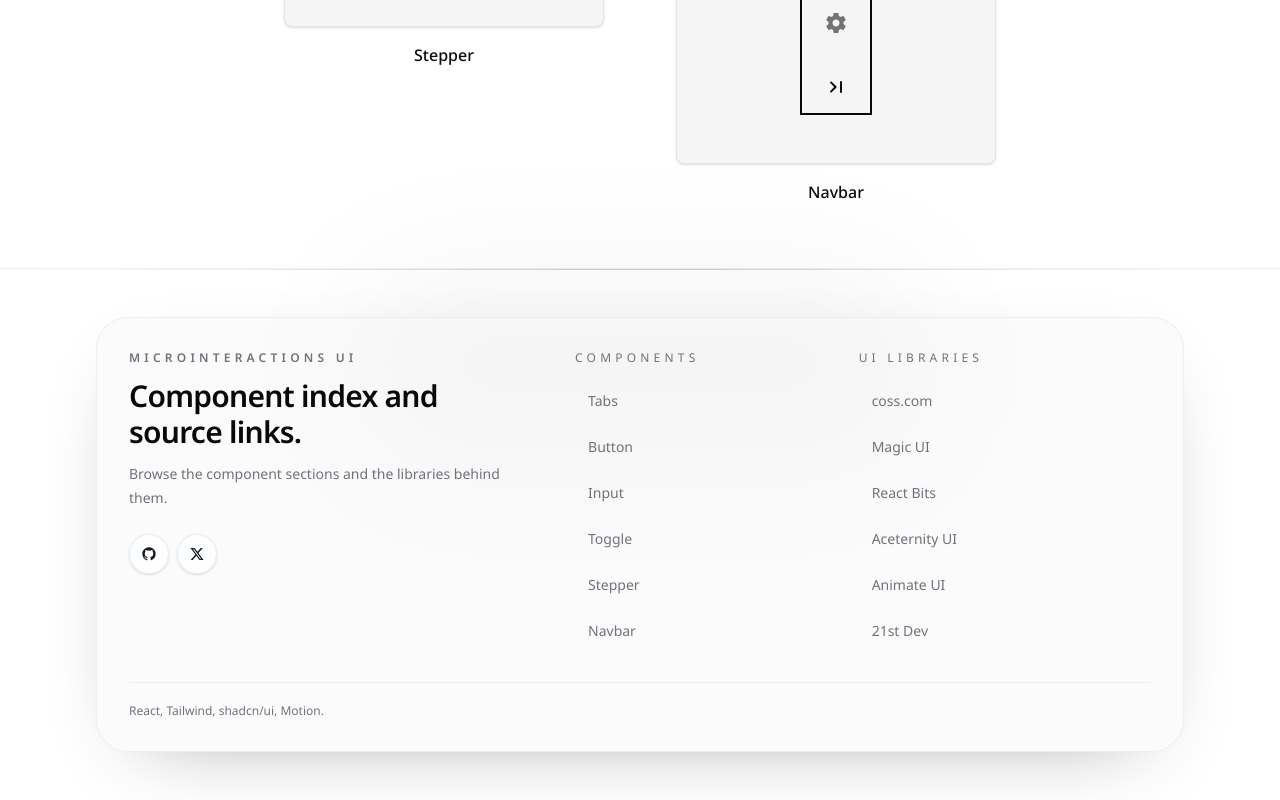
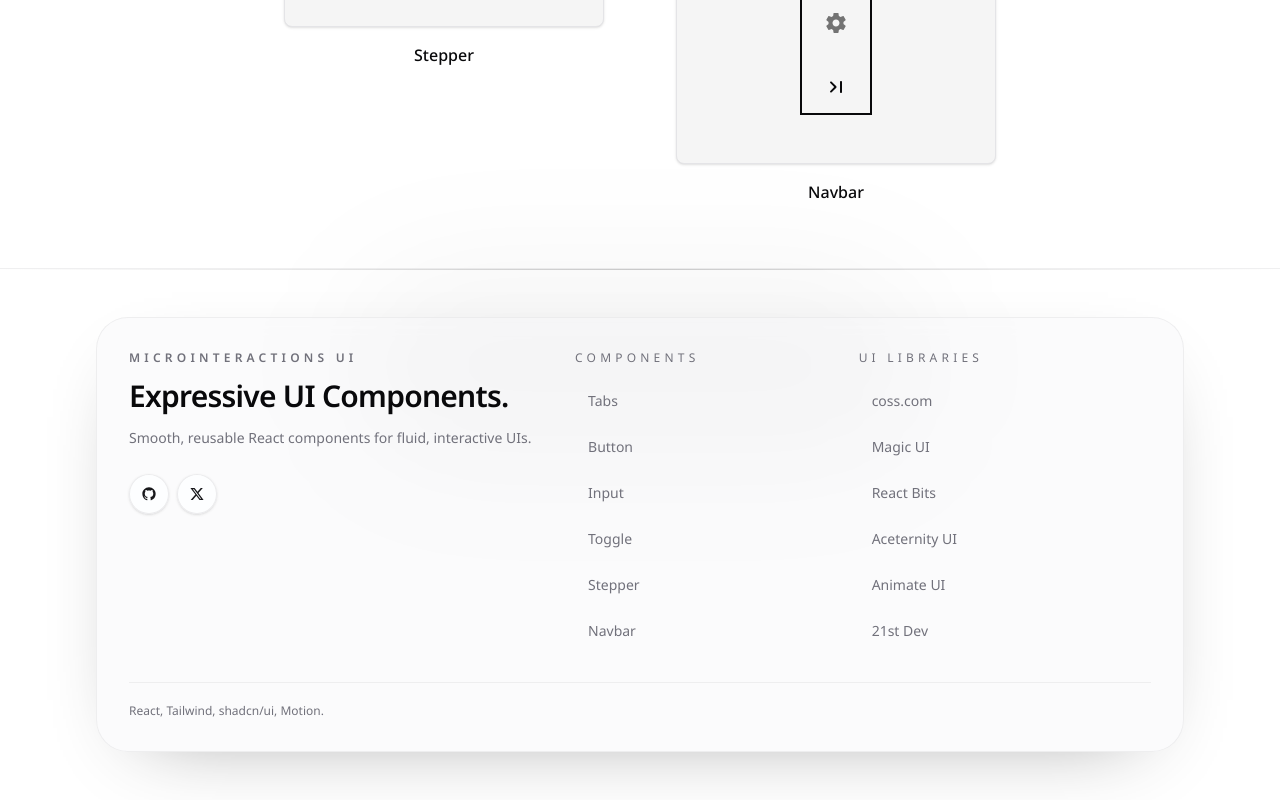
Before and after one commit to mateusmachry/microinteractionsui, a Next.js app: page / in a window 1280 px wide. Shown: the part 1261-2061 px from the top of the page. Built offline with nearby package versions, Linux system fonts and the light colour scheme.

Commit message:
feat: updated footer cipy

```diff
--- a/src/shared/footer.tsx
+++ b/src/shared/footer.tsx
@@ -34,10 +34,10 @@
                                 MicroInteractions UI
                             </p>
                             <h2 className="max-w-sm text-2xl font-semibold tracking-tight text-foreground sm:text-3xl">
-                                Component index and source links.
+                                Expressive UI Components.
                             </h2>
                             <p className="max-w-md text-sm leading-6 text-muted-foreground">
-                                Browse the component sections and the libraries behind them.
+                                Smooth, reusable React components for fluid, interactive UIs.
                             </p>
                         </div>
 
```
